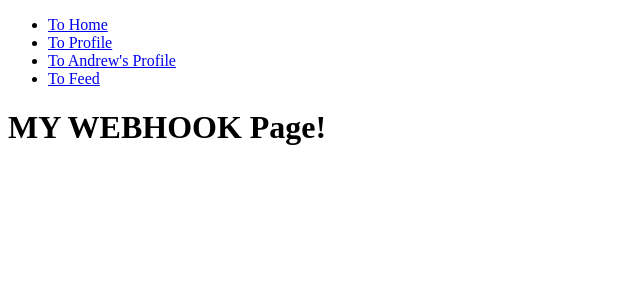
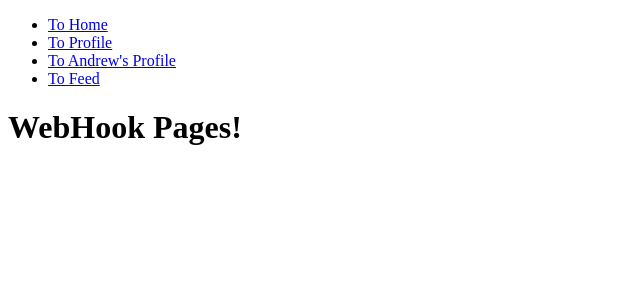
Before and after one commit to kimheng354/react-router-devops, a React (Create React App) app: page / in a window 1280 px wide. Shown: the top 300 px of the page, without its empty margins (0-640 px from the left). Built offline with nearby package versions, Linux system fonts and the light colour scheme.

Commit message:
Update HomePage.js

```diff
--- a/src/components/HomePage.js
+++ b/src/components/HomePage.js
@@ -3,7 +3,7 @@ import React from "react";
 export function HomePage() {
   return (
     <div>
-      <h1>MY WEBHOOK Page!</h1>
+      <h1>WebHook Pages!</h1>
     </div>
   );
 }
```
